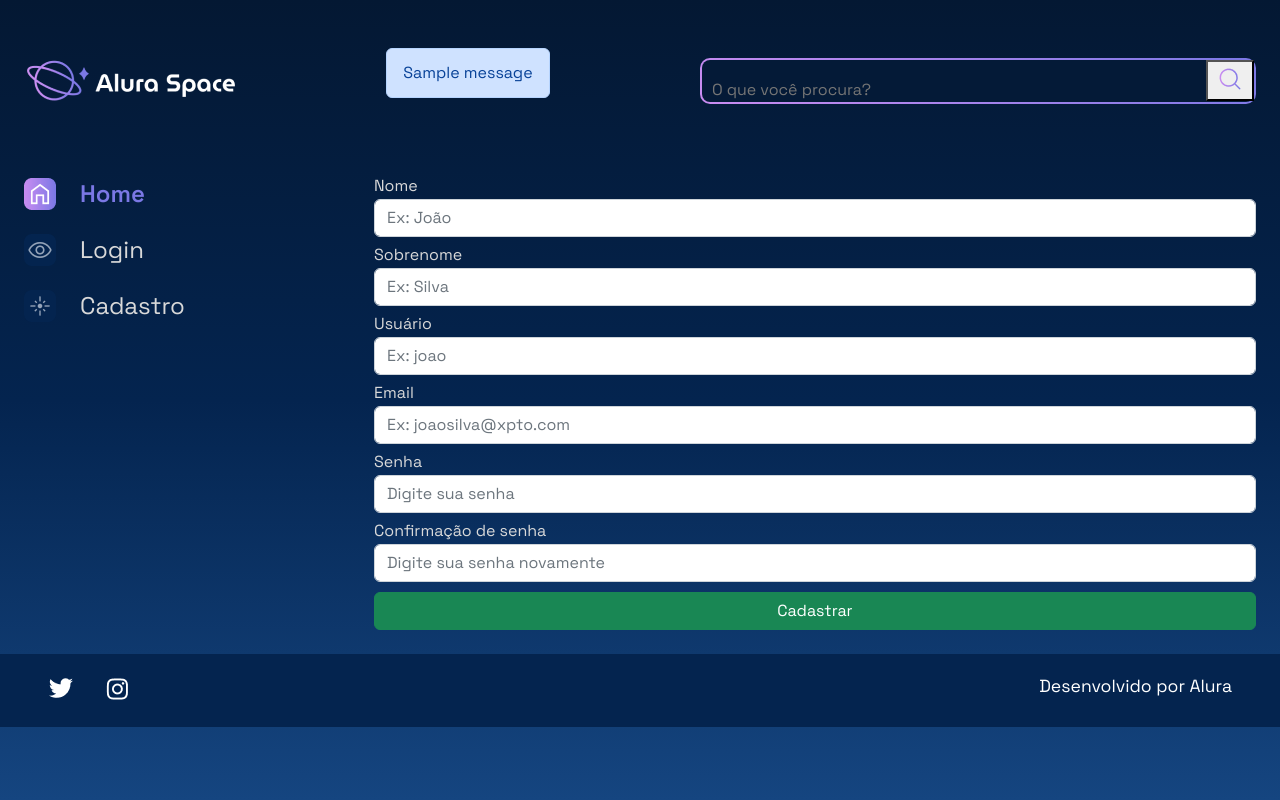
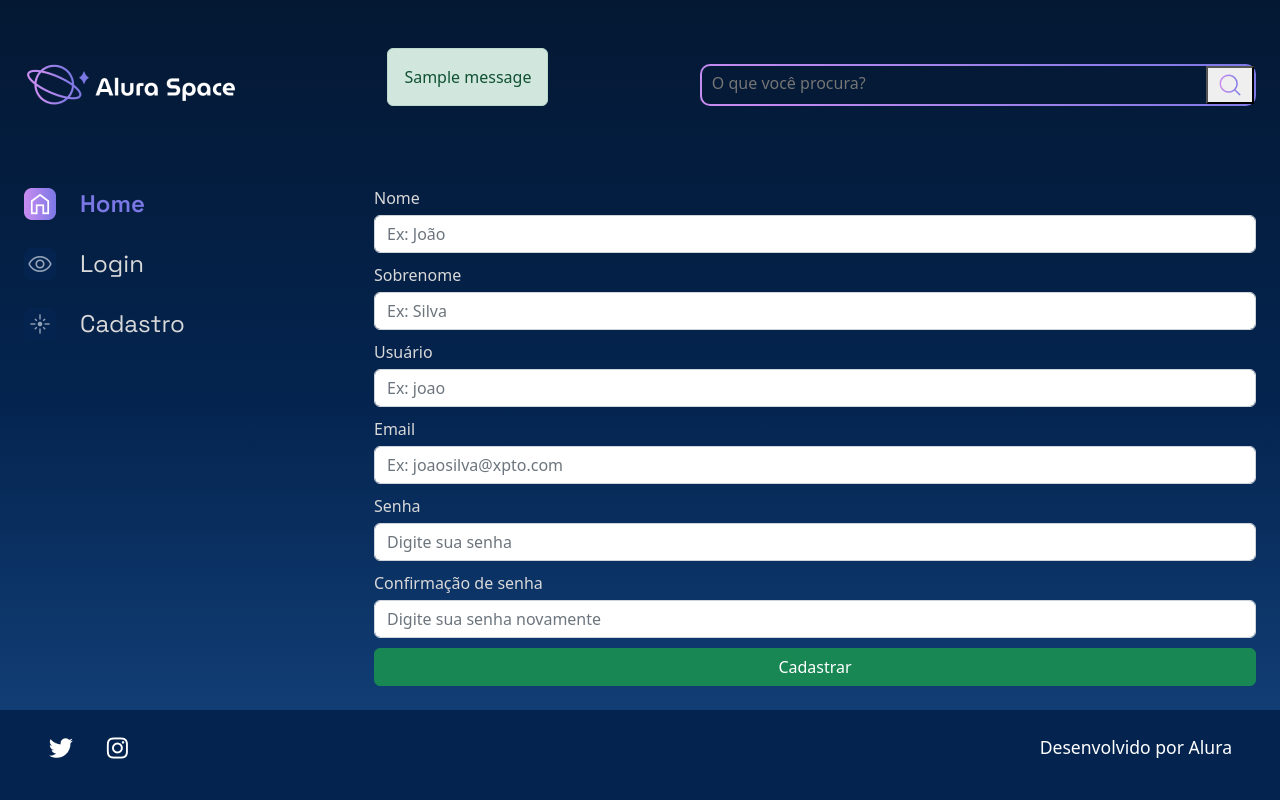
Before and after one commit to reulyson/alura-space, a Django app: page /cadastro in a window 1280 px wide. Run offline with Django 5.2, Linux system fonts and the light colour scheme; tables that the repository leaves empty hold one stand-in row (values such as "Sample post"); one stand-in notice (Sample message) is shown.

Commit message:
Cria arquivo '_alerta' para organizar todos os alertas em um unico lugar

```diff
--- a/setup/static/styles/style.css
+++ b/setup/static/styles/style.css
@@ -413,3 +413,9 @@
     --bs-alert-bg: #f8d7da;
     --bs-alert-border-color: #f5c2c7;
 }
+
+.alert-success {
+    --bs-alert-color: #0f5132;
+    --bs-alert-bg: #d1e7dd;
+    --bs-alert-border-color: #badbcc;
+}
--- /dev/null
+++ b/templates/partials/_alertas.html
@@ -0,0 +1,7 @@
+{% if messages %}
+    {% for message in messages %}
+        <div class="alert alert-{{message.tags}}">
+            {{message}}
+        </div>
+    {% endfor %}
+{% endif %}
--- a/templates/partials/_menu.html
+++ b/templates/partials/_menu.html
@@ -2,11 +2,7 @@
 <div class="pagina-inicial">
     <header class="cabecalho">
         <img src="{% static '/assets/logo/Logo(2).png' %}" alt="Logo da Alura Space" />
-        {% for message in messages %}
-        <div class="alert alert-primary">
-            <p id='messages'>{{message}}</p>
-        </div>
-        {% endfor %}
+        {% include 'partials/_alertas.html' %} <!-- Incluindo o login -->
         <div class="cabecalho__busca">
             <div class="busca__fundo">
                 <form action="{% url 'buscar' %}">
--- a/templates/usuarios/base.html
+++ b/templates/usuarios/base.html
@@ -12,8 +12,8 @@
     <link rel="preconnect" href="https://fonts.googleapis.com">
     <link rel="preconnect" href="https://fonts.gstatic.com" crossorigin>
     <link href="https://fonts.googleapis.com/css2?family=Space+Grotesk:wght@400;500;600&display=swap" rel="stylesheet">
+    <link rel="stylesheet" href="{% static 'styles/style.css' %}">
     <link href="https://cdn.jsdelivr.net/npm/bootstrap@5.2.2/dist/css/bootstrap.min.css" rel="stylesheet" integrity="sha384-Zenh87qX5JnK2Jl0vWa8Ck2rdkQ2Bzep5IDxbcnCeuOxjzrPF/et3URy9Bv1WTRi" crossorigin="anonymous">
-    <link rel="stylesheet" href="{% static 'styles/style.css' %}">
 
 </head>
 
```
Also changed, not shown: setup/settings.py (+8 -0 lines).
